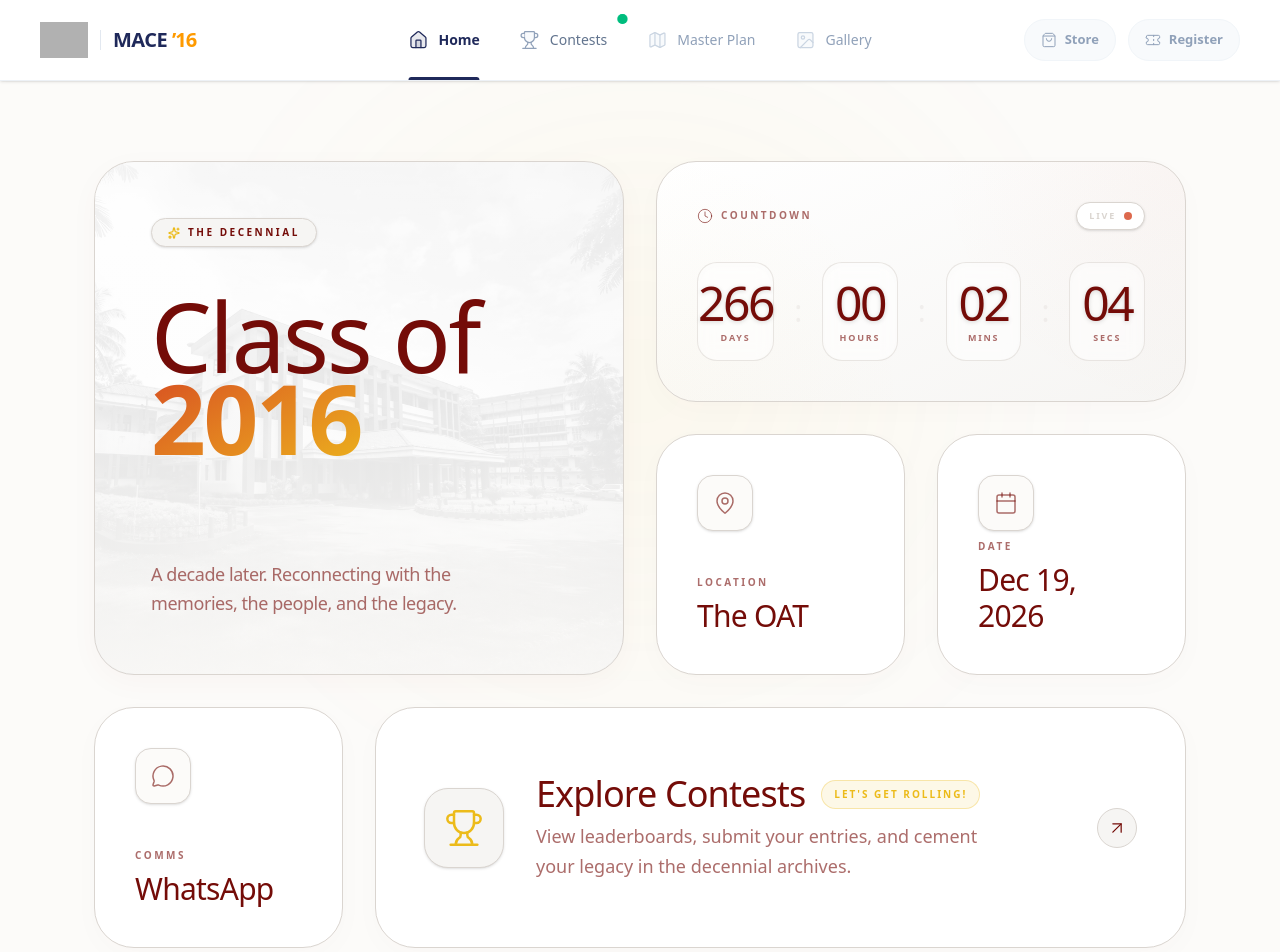
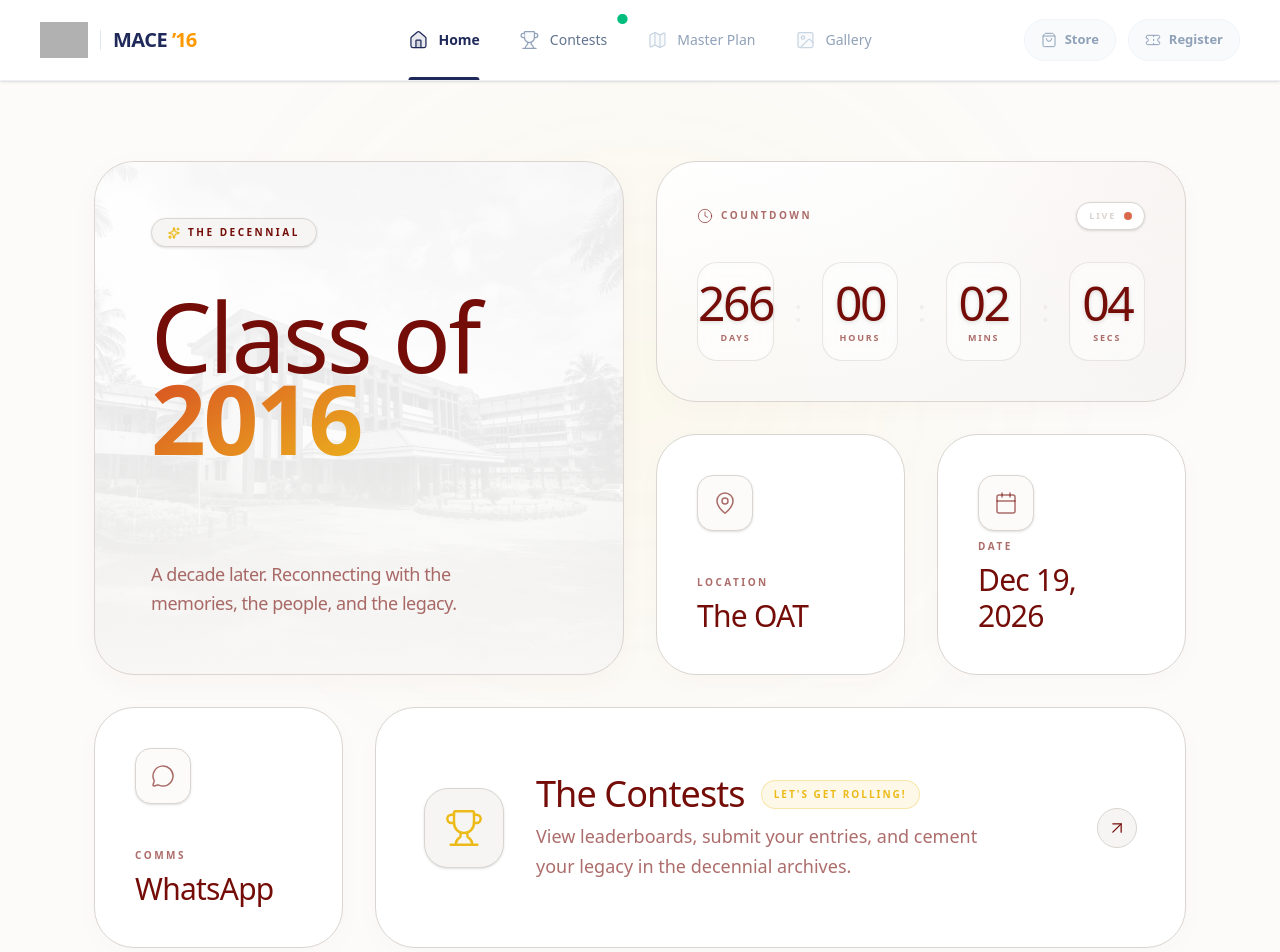
Before and after one commit to mace-2016/alumnimeet, a Next.js app: page / in a window 1280 px wide. Shown: the top 952 px of the page. Built offline with nearby package versions, Linux system fonts and the light colour scheme; grey boxes are pictures that could not be loaded; a web font is replaced by a local one.

Commit message:
Update page.tsx

```diff
--- a/app/page.tsx
+++ b/app/page.tsx
@@ -231,7 +231,7 @@ export default function HomePage() {
             <div>
               <div className="mb-2 flex flex-wrap items-center gap-3 md:gap-4">
                 <h3 className="font-serif text-3xl lg:text-4xl font-medium tracking-tight text-[var(--color-mace-crimson)]">
-                  Explore Contests
+                  The Contests
                 </h3>
                 <div className="px-3 py-1.5 rounded-full border border-[var(--color-mace-gold)]/30 bg-[var(--color-mace-gold)]/10 text-[10px] font-bold uppercase tracking-[0.2em] text-[var(--color-mace-gold)] whitespace-nowrap">
                   Let's Get Rolling!
```
